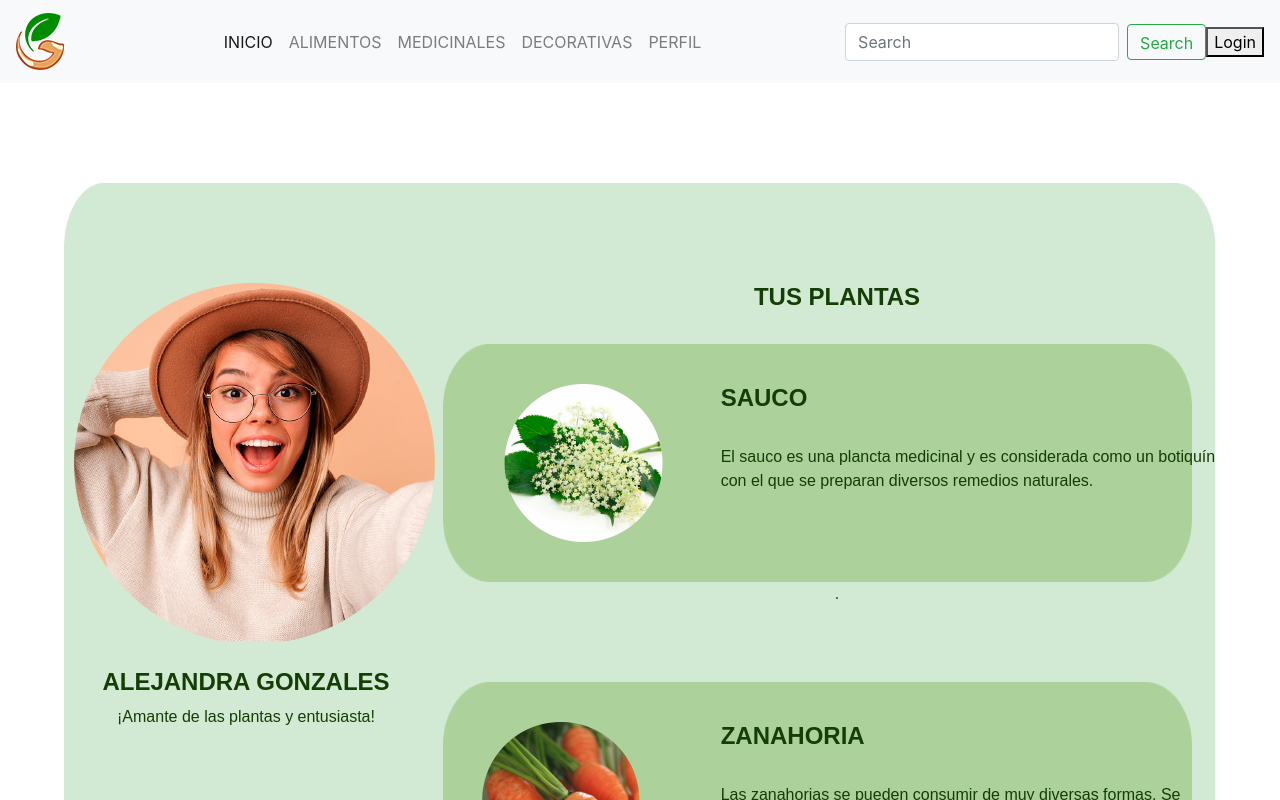
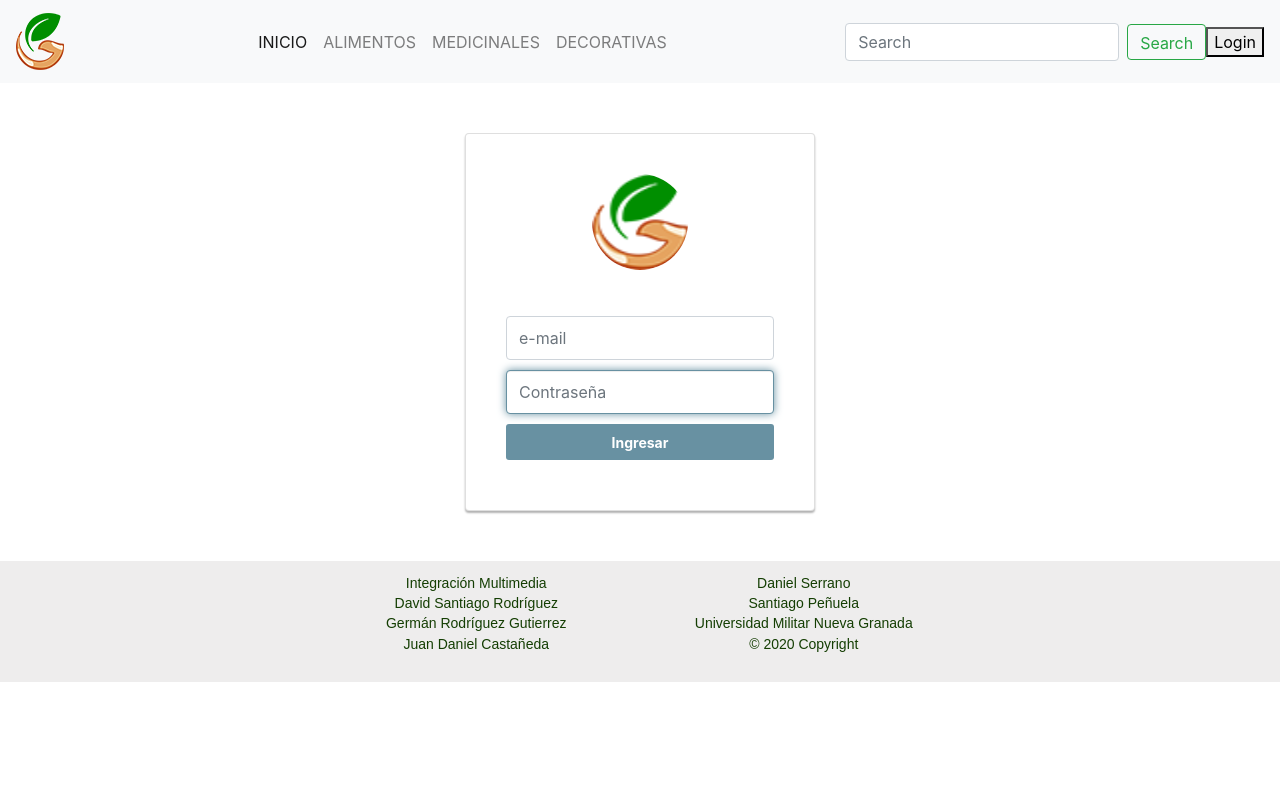
Before and after one commit to tiopobre/Grandi, a Next.js app: page /perfil in a window 1280 px wide. Shown: the top 800 px of the page. Built offline with nearby package versions, Linux system fonts and the light colour scheme; no server answers; a web font is replaced by a local one.

Commit message:
Pagina de perfil visible solo para usuarios autenticados

```diff
--- a/components/Layaout/header.jsx
+++ b/components/Layaout/header.jsx
@@ -4,7 +4,7 @@ import Navegacion from './navegacion'
 import Link from 'next/link'
 import {FirebaseContext} from '../../firebase' // context
 const Header = () => {
-    const {usuario,firebase} = useContext(FirebaseContext);
+const {usuario,firebase} = useContext(FirebaseContext);
     return (
         <>
             <header id="header">
@@ -40,9 +40,16 @@ const Header = () => {
                             <li className="nav-item">
                                 <Link href="/Decorativas" ><a className="nav-link">DECORATIVAS</a></Link>
                             </li>
-                            <li className="nav-item">
-                                <Link href="/Perfil" ><a className="nav-link">PERFIL</a></Link>
-                            </li>
+                            {usuario &&
+                                (
+                                    <>
+                                        <li className="nav-item">
+                                            <Link href="/Perfil" ><a className="nav-link">PERFIL</a></Link>
+                                        </li>
+                                    </>
+                                )
+
+                        }
                         </ul>
                         <form className="form-inline my-2 my-lg-0">
                             <input className="form-control mr-sm-2" type="search" placeholder="Search" aria-label="Search" />
--- a/pages/Login.jsx
+++ b/pages/Login.jsx
@@ -1,6 +1,6 @@
 import React, { useState } from 'react';
 import Layaout from '../components/Layaout/layaout'
-import Footer from '../components/Layaout/footer';
+
 import Router from 'next/router'
 import firebase from '../firebase';
 //validaciones
--- a/pages/crear-cuenta.jsx
+++ b/pages/crear-cuenta.jsx
@@ -1,7 +1,7 @@
 import React, { useState } from 'react';
 import Layaout from '../components/Layaout/layaout'
 import Footer from '../components/Layaout/footer';
-
+import Router from 'next/router'
 import firebase from '../firebase';
 //validaciones
 import useValidacion from '../hooks/useValidacion'
--- a/pages/perfil.jsx
+++ b/pages/perfil.jsx
@@ -1,11 +1,18 @@
-import React from 'react';
+import React, {useContext} from 'react';
 import Layaout from '../components/Layaout/layaout'
-import Footer from '../components/Layaout/footer';
+import dynamic from "next/dynamic";
+const LoginPage = dynamic(() => import("./login"));
 import Link from 'next/link'
+import {FirebaseContext} from '../firebase' // context
+const Perfil = () => {
+  const {usuario,firebase} = useContext(FirebaseContext);
+  if (usuario){
+    return (
 
-const Perfil = () => {
-    return (
       <Layaout>
+        <>
+          {usuario
+            (
               <div id="contenedor">{/* Contenedor principal */}
             <div className="introduction">
               <div className="row">
@@ -53,9 +60,20 @@ const Perfil = () => {
               </div>
             </div>
           </div>
+            )
+
+          }
+        </>
+
 
       </Layaout>
   )
   }
+  else{
+    return  <LoginPage/>;
+  }
+
+
+}
 
 export default Perfil
```
Lines whose indentation alone changed are shown as unchanged.
